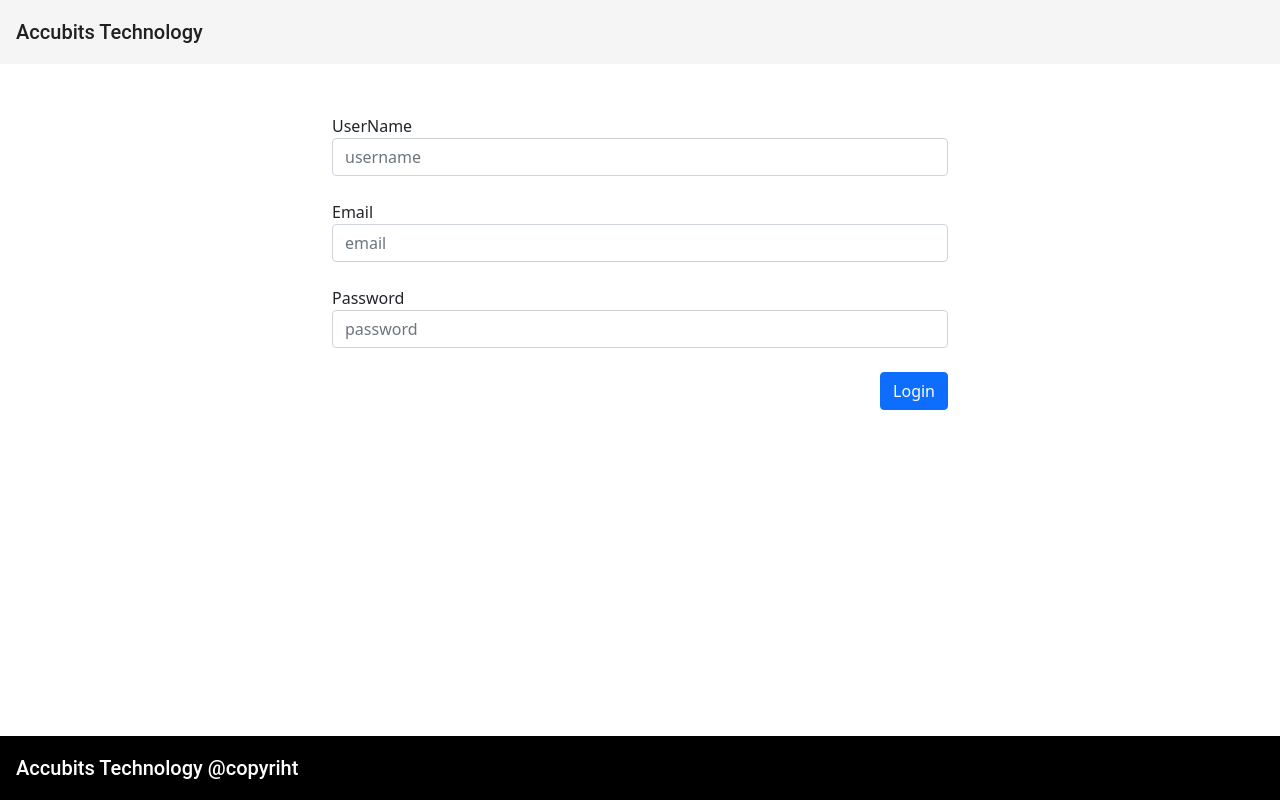
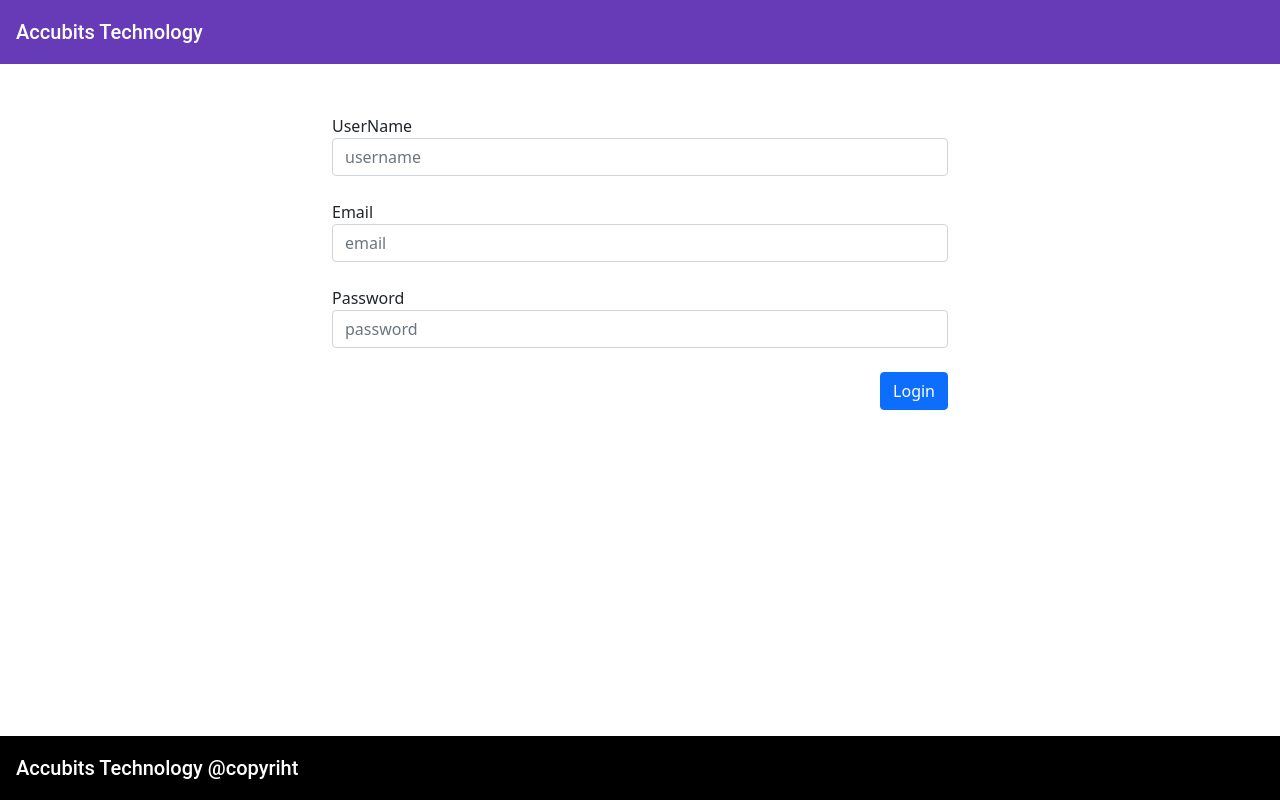
Before and after one commit to SheethalKhan/angular-ilogin, an Angular app: page /login in a window 1280 px wide. Built offline with nearby package versions, Linux system fonts and the light colour scheme.

Commit message:
1 file modified

```diff
--- a/src/app/header/header.component.html
+++ b/src/app/header/header.component.html
@@ -1 +1 @@
-<mat-toolbar class="primary">Accubits Technology</mat-toolbar>
+<mat-toolbar color="primary">Accubits Technology</mat-toolbar>
```
